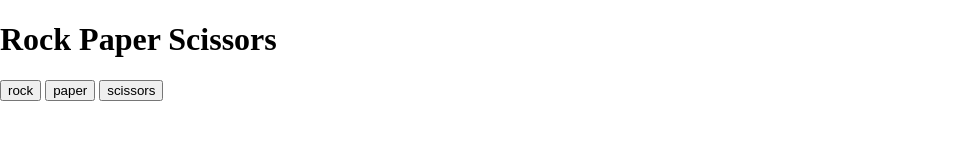
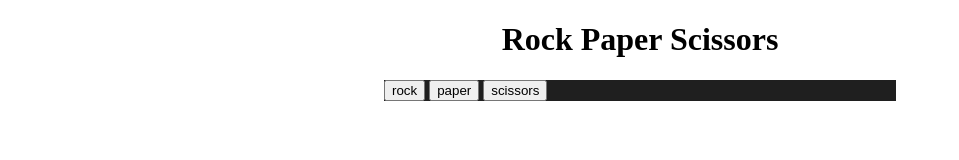
Before and after one commit to garang96/rock_paper_scissors, a plain HTML site: page index.html in a window 1280 px wide. Shown: the whole page, without its empty margins (0-959 px from the left). Drawn offline with Linux system fonts and the light colour scheme.

Commit message:
Center h1&give main container margin,background&size

```diff
--- a/styles.css
+++ b/styles.css
@@ -4,3 +4,14 @@ body {
     box-sizing: border-box;
     border: 0;
 }
+
+h1 {
+    text-align: center;
+}
+
+.main-container {
+    background-color: #1f1f1f;
+    max-width: 40%;
+    margin: 1em auto;
+    min-height: fit-content;
+}
```
